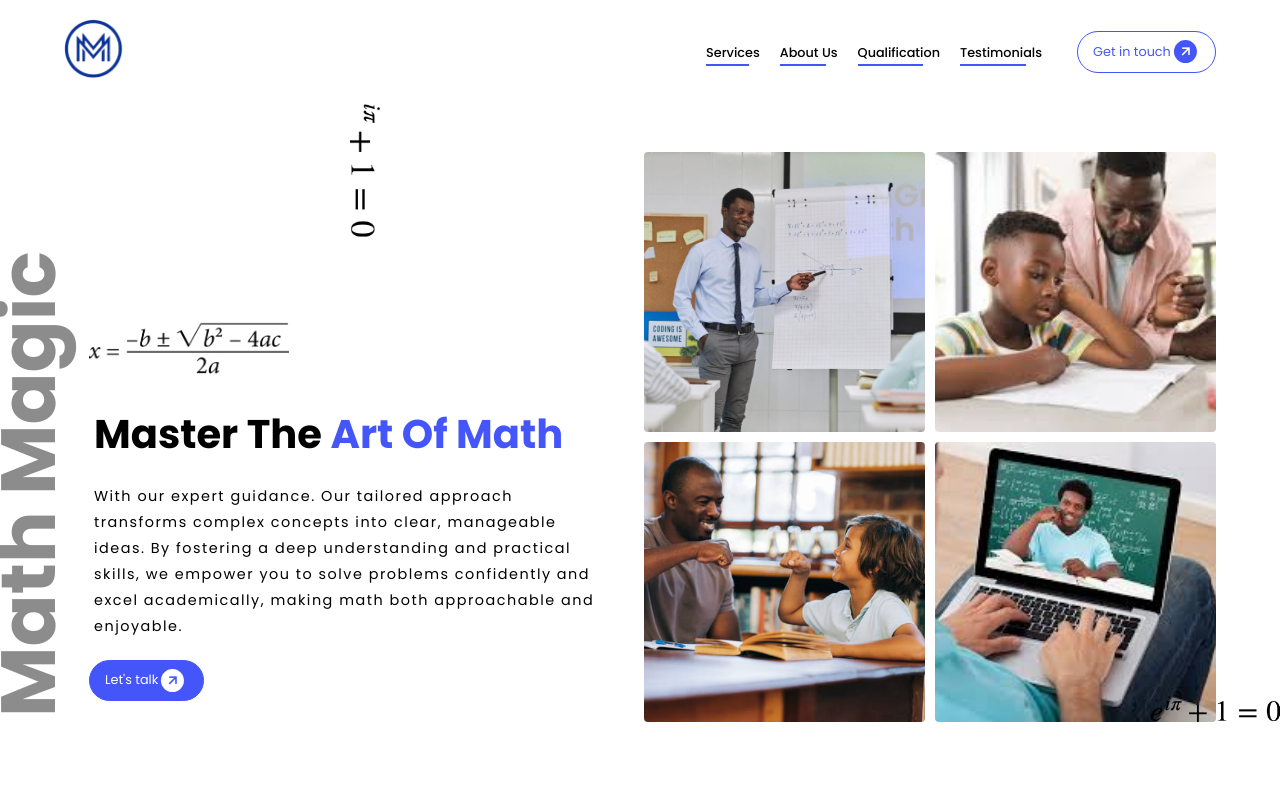
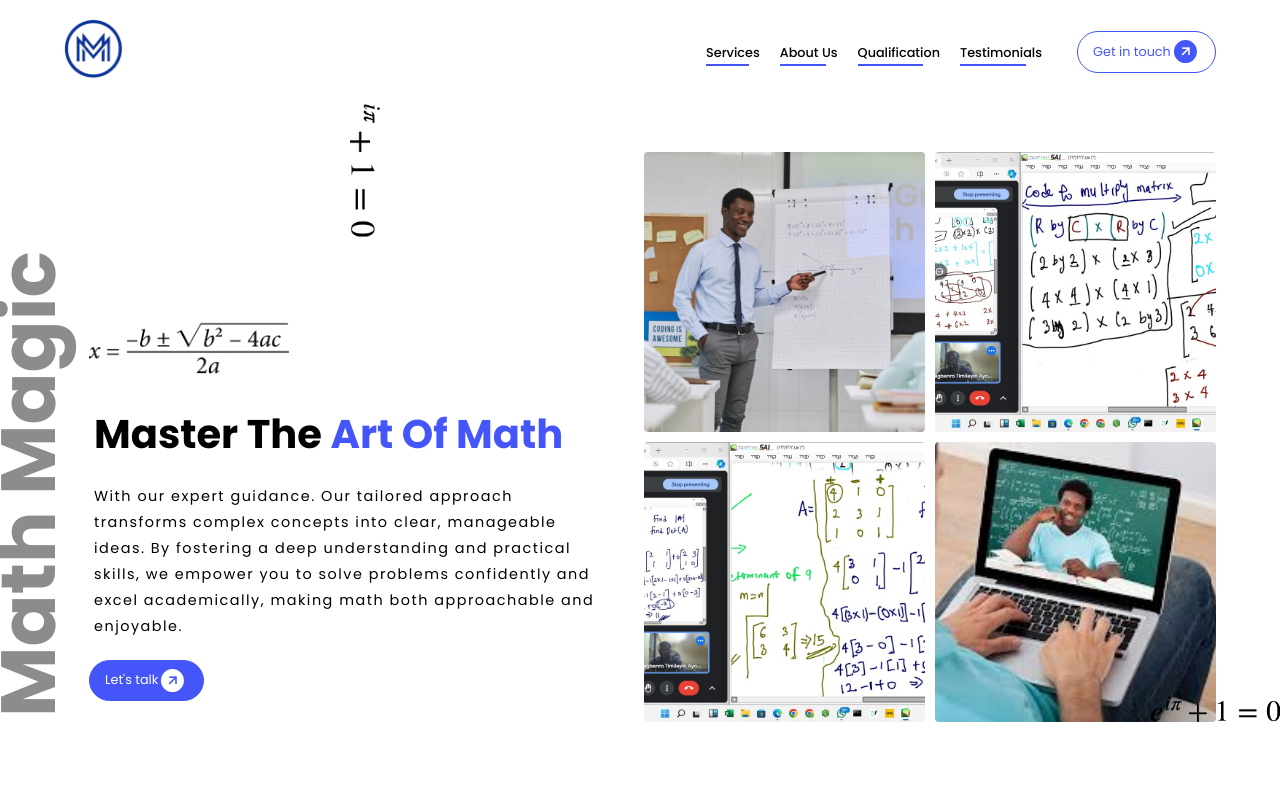
Before and after one commit to Code-minner/math-magic, a plain HTML site: page index.html in a window 1280 px wide. Shown: the top 800 px of the page. Drawn offline with nearby package versions, Linux system fonts and the light colour scheme.

Commit message:
first commit pro sec YES

```diff
--- a/index.html
+++ b/index.html
@@ -100,11 +100,11 @@
                         <div class="section_one_sub_container_img_sub">
                             <img src="img/portrait-young-black-teacher-explaining-math-problem-children-class-smiling-happily-poi-1024x683.jpg"
                                 alt="">
-                            <img src="img/images.jfif" alt="">
+                            <img src="img/Screenshot 2024-08-26 222254.jpg" alt="">
                         </div>
 
                         <div class="section_one_sub_container_img_sub2">
-                            <img src="img/istockphoto-1444142886-612x612.jpg" alt="">
+                            <img src="img/Screenshot 2024-08-26 225147.jpg" alt="">
                             <img src="img/download.jfif" alt="">
                         </div>
 
--- a/style.css
+++ b/style.css
@@ -946,6 +946,7 @@ form .content_two_sub_container_link {
     padding: 0rem 20px 2rem;
     position: relative;
     border-radius: 4px;
+    z-index: 1000;
 }
 
 .swiper_slide_img {
```
Also changed, not shown: img/Screenshot 2024-08-26 222254.jpg (added), img/Screenshot 2024-08-26 225147.jpg (added).
